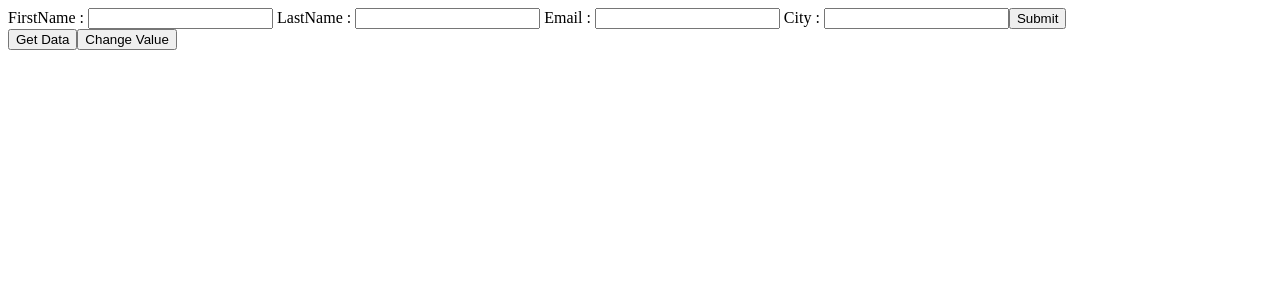
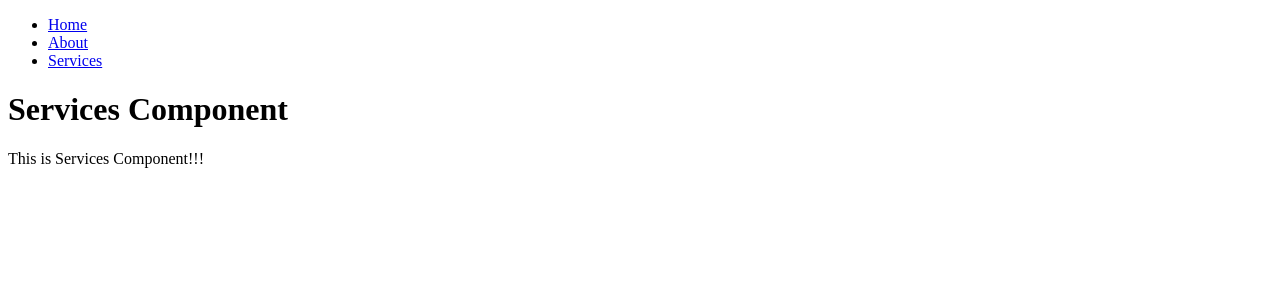
Before and after one commit to abhijeetvc/firstreactappoct1, a React (Create React App) app: page /services in a window 1280 px wide. Shown: the top 300 px of the page. Built offline with nearby package versions, Linux system fonts and the light colour scheme.

Commit message:
ReactJS Forms, REST Services, React Router DOM

```diff
--- a/package.json
+++ b/package.json
@@ -6,8 +6,10 @@
     "@testing-library/jest-dom": "^5.14.1",
     "@testing-library/react": "^11.2.7",
     "@testing-library/user-event": "^12.8.3",
+    "axios": "^0.24.0",
     "react": "^17.0.2",
     "react-dom": "^17.0.2",
+    "react-router-dom": "^6.0.2",
     "react-scripts": "4.0.3",
     "web-vitals": "^1.1.2"
   },
--- a/src/App.js
+++ b/src/App.js
@@ -1,24 +1,25 @@
-import logo from './logo.svg';
-import './App.css';
+import Home from './components/Home'
+import About from './components/About'
+import Services from './components/Services'
+import {BrowserRouter,Routes,Route} from 'react-router-dom'
 
 function App() {
   return (
-    <div className="App">
-      <header className="App-header">
-        <img src={logo} className="App-logo" alt="logo" />
-        <p>
-          Edit <code>src/App.js</code> and save to reload.
-        </p>
-        <a
-          className="App-link"
-          href="https://reactjs.org"
-          target="_blank"
-          rel="noopener noreferrer"
-        >
-          Learn React
-        </a>
-      </header>
-    </div>
+      <div>
+         <ul>
+             <li><a href="/home">Home</a></li>
+             <li><a href="/about">About</a></li>
+             <li><a href="/services">Services</a></li>
+         </ul>
+
+        <BrowserRouter>
+          <Routes>
+            <Route exact path="/home" element={<Home/>}/>
+            <Route exact path="/about" element={<About/>}/>
+            <Route exact path="/services" element={<Services/>}/>
+          </Routes>
+        </BrowserRouter>
+      </div>
   );
 }
 
--- a/src/MyForm.js
+++ b/src/MyForm.js
@@ -1,4 +1,5 @@
 import React,{useEffect} from 'react'
+import axios from 'axios'
 
 function MyForm(){
 
@@ -28,15 +29,24 @@ function MyForm(){
         console.log(user);
 
         //logic for api call to be written here
-        fetch("https://jsonplaceholder.typicode.com/posts",{
-            headers:{
-                body:user,
-                method:"POST",
-                "Content-Type":"application/json"
-            }
-        })
-             .then(response=>{console.log(response.json());})
+        // fetch("https://jsonplaceholder.typicode.com/posts",{
+        //     headers:{
+        //         body:user,
+        //         method:"POST",
+        //         "Content-Type":"application/json"
+        //     }
+        // })
+        //      .then(response=>{console.log(response.json());})
 
+        axios.post("https://jsonplaceholder.typicode.com/posts",user)
+                .then(response=>{
+                              console.log(response.status);
+                    if(response.status==201){
+                        console.log("Data submitted successfully!!!");
+                     }else{
+                         console.log("SOmething went wrong!!!");
+                     }
+                 })
     }
 
 
@@ -75,9 +85,16 @@ function MyForm(){
 
     const getData=()=>{
 
-        fetch("https://jsonplaceholder.typicode.com/users")
+        // fetch("https://jsonplaceholder.typicode.com/users")
+        //     .then(response=>response.json())
+        //     .then(res=>{
+        //         setUsers(res)
+        //     })
+
+        axios.get("https://jsonplaceholder.typicode.com/users")
             .then(response=>response.json())
             .then(res=>{
+                console.log(res);
                 setUsers(res)
             })
     }
--- /dev/null
+++ b/src/components/About.js
@@ -0,0 +1,11 @@
+
+function About(){
+    return(
+        <div>
+            <h1>About Component</h1>
+            <p>This is About Component!!!</p>
+        </div>
+    )
+}
+
+export default About
--- /dev/null
+++ b/src/components/Home.js
@@ -0,0 +1,11 @@
+
+function Home(){
+    return(
+        <div>
+            <h1>Home Component</h1>
+            <p>This is Home Component!!!</p>
+        </div>
+    )
+}
+
+export default Home
--- /dev/null
+++ b/src/components/Services.js
@@ -0,0 +1,11 @@
+
+function Services(){
+    return(
+        <div>
+            <h1>Services Component</h1>
+            <p>This is Services Component!!!</p>
+        </div>
+    )
+}
+
+export default Services
--- a/src/index.js
+++ b/src/index.js
@@ -1,5 +1,6 @@
 import React from 'react';
 import ReactDOM from 'react-dom';
+import App from './App';
 import EventsDemo from './EventsDemo';
 import LifeCycleMethods from './LifeCycleMethods';
 import MyApp1 from './MyApp1'
@@ -9,7 +10,7 @@ import PropsDemo from './PropsDemo';
 import StateClassDemo from './StateClassDemo'
 
 ReactDOM.render(
-    <MyForm/>
+    <App/>
 ,
   document.getElementById('root')
 );
```
Also changed, not shown: 1 other file (tests, documents, lock files or other folders).
